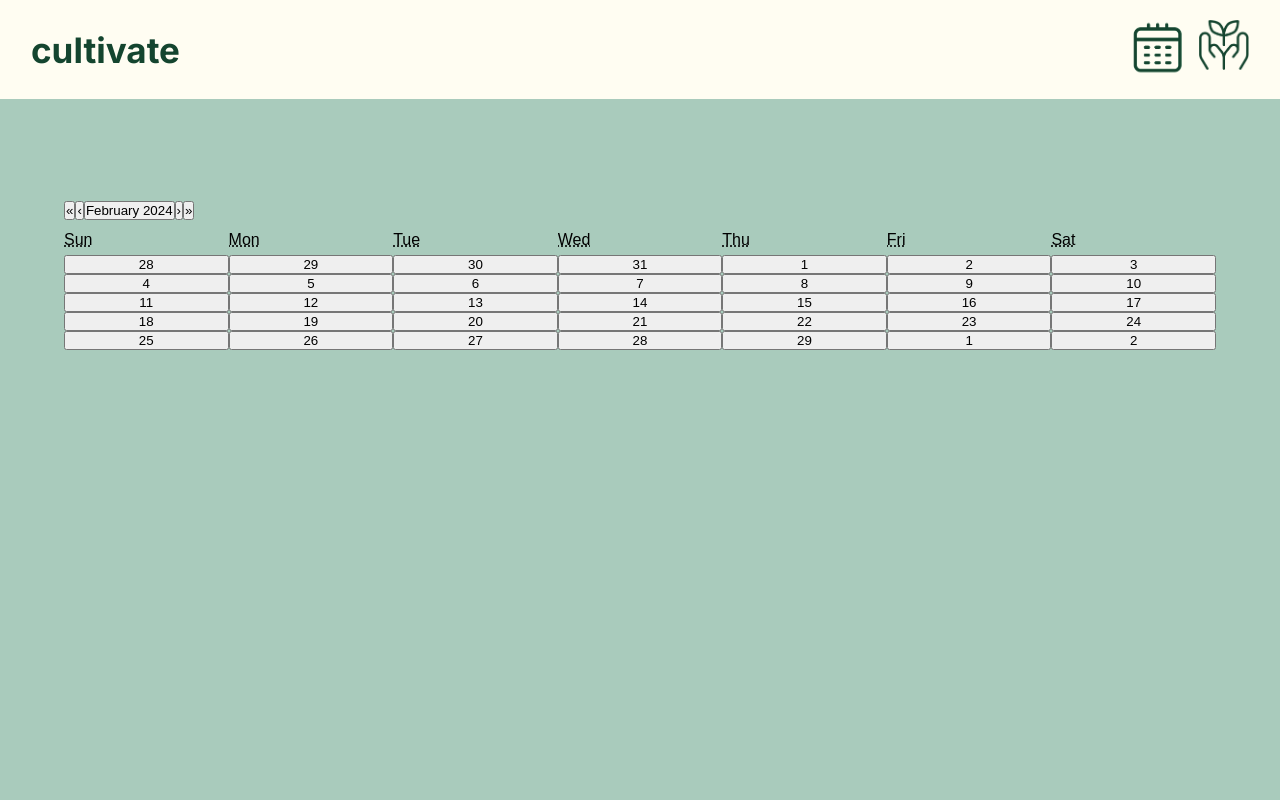
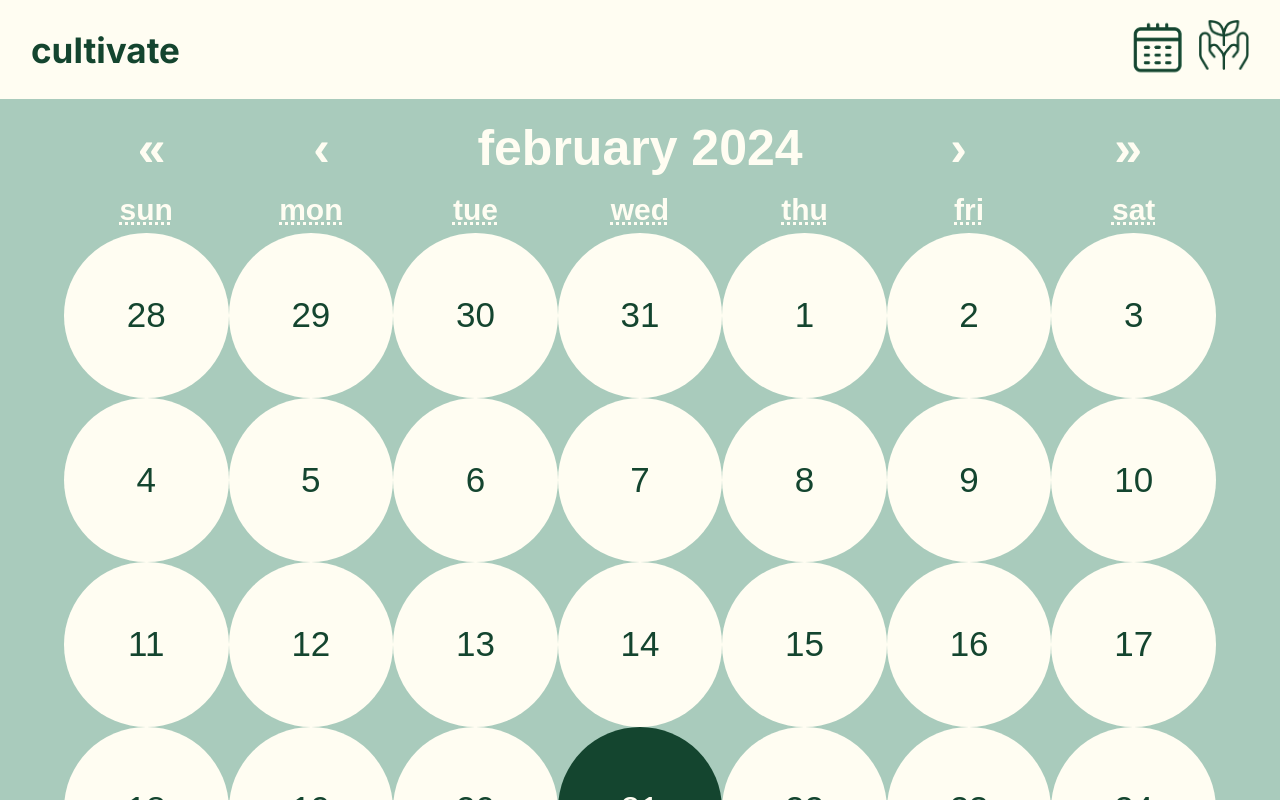
Before and after one commit to Neniflight/wi24-hack-team-3, a Next.js app in the folder client/: page /calendar in a window 1280 px wide. Shown: the top 800 px of the page. Built offline with nearby package versions, Linux system fonts and the light colour scheme.

Commit message:
Basic Styling

```diff
--- /dev/null
+++ b/client/public/index.html
@@ -0,0 +1,3 @@
+<link rel="preconnect" href="https://fonts.googleapis.com">
+<link rel="preconnect" href="https://fonts.gstatic.com" crossorigin>
+<link href="https://fonts.googleapis.com/css2?family=DM+Sans:ital,opsz,wght@0,9..40,100..1000;1,9..40,100..1000&display=swap" rel="stylesheet">
--- a/client/src/app/calendar/page.js
+++ b/client/src/app/calendar/page.js
@@ -6,19 +6,21 @@ import React, { useState } from 'react';
 import Calendar from 'react-calendar';
 import styles from './style.module.css'
 
+
 export default function Home() {
   const [value, onChange] = useState(new Date());
 
   return (
       <main className={styles.main} >
-
-      <div className={styles.customCalendar}>
+        <span className='font-link'>
+        <div className={styles.customCalendar}>
             <Calendar
                 calendarType='gregory'
                 onChange={onChange}
                 value={value}
             />
         </div>
+        </span>
     </main>
   )
 }
--- a/client/src/app/calendar/style.module.css
+++ b/client/src/app/calendar/style.module.css
@@ -3,27 +3,28 @@
     flex-direction: column;
     justify-content: space-between;
     align-items: center;
-    padding: 6rem;
     min-height: 100vh;
   }
 
-  .customCalendar :global(.react-calendar){
+  .customCalendar :global(.react-calendar) {
     width: 90vw;
-    max-width: 100%;
+    height:90vh;
+    background: none;
+    border: 0;
     font-family: Arial, Helvetica, sans-serif;
-    line-height: 30px;
+    line-height: 1em;
   }
 
-  .customCalendar--doubleView :global(.react-calendar--doubleView) {
+  .customCalendar :global(.react-calendar--doubleView) {
     width: 700px;
   }
 
-  .react-calendar--doubleView .react-calendar__viewContainer {
+  .customCalendar :global(.react-calendar--doubleView .react-calendar__viewContainer) {
     display: flex;
     margin: -0.5em;
   }
 
-  .react-calendar--doubleView .react-calendar__viewContainer > * {
+  .customCalendar :global(.react-calendar--doubleView .react-calendar__viewContainer > *) {
     width: 50%;
     margin: 0.5em;
   }
@@ -37,127 +38,73 @@
     box-sizing: border-box;
   }
 
-  .react-calendar button {
-    margin: 0;
+  .customCalendar button {
     border: 0;
     outline: none;
+    background-color: #FFFDF2;
+    color: #14452F;
+    text-transform: lowercase;
   }
 
-  .react-calendar button:enabled:hover {
+  .customCalendar button:enabled:hover {
     cursor: pointer;
+    background-color: #14452F;
+    color: #FFFDF2;
   }
 
-  .react-calendar__navigation {
+  .customCalendar :global(.react-calendar__navigation) {
     display: flex;
-    height: 44px;
-    margin-bottom: 1em;
+    align-items: center;
+    margin-top:10px;
+    width:100%;
   }
 
-  .react-calendar__navigation button {
-    min-width: 44px;
+  .customCalendar > div > div:first-child button {
+    text-align:center;
+    border-radius: 10px;
+    max-width: fit-content;
+    max-height:fit-content;
     background: none;
+    outline: none;
+    font-size: 50px;
+    padding:10px;
+    color: #FFFDF2;
+    font-weight: bold;
+    margin:auto;
   }
 
-  .react-calendar__navigation button:disabled {
-    background-color: #f0f0f0;
+  .customCalendar :global(.react-calendar__month-view__weekdays) {
+    text-align: center;
+    text-transform: lowercase;
+    font: inherit;
+    font-size: 30px;
+    font-weight: bold;
+    color: #FFFDF2;
   }
 
-  .react-calendar__navigation button:enabled:hover,
-  .react-calendar__navigation button:enabled:focus {
-    background-color: #e6e6e6;
-  }
-
-  .react-calendar__month-view__weekdays {
-    text-align: center;
-    text-transform: uppercase;
-    font: inherit;
-    font-size: 0.75em;
-    font-weight: bold;
-  }
-
-  .react-calendar__month-view__weekdays__weekday {
+  .customCalendar :global(.react-calendar__month-view__weekdays__weekday) {
     padding: 0.5em;
   }
 
-  .react-calendar__month-view__weekNumbers .react-calendar__tile {
-    display: flex;
-    align-items: center;
-    justify-content: center;
-    font: inherit;
-    font-size: 0.75em;
-    font-weight: bold;
+  .customCalendar :global(.react-calendar__month-view__days__day--weekend) {
+    color: #678F7E;
   }
 
-  .react-calendar__month-view__days__day--weekend {
-    color: #d10000;
+  .customCalendar :global(.react-calendar__month-view__days) {
+    display: flex;
+    flex-wrap: wrap;
+    flex-basis: auto;
   }
 
-  .react-calendar__month-view__days__day--neighboringMonth,
-  .react-calendar__decade-view__years__year--neighboringDecade,
-  .react-calendar__century-view__decades__decade--neighboringCentury {
-    color: #757575;
+  .customCalendar :global(.react-calendar__tile) {
+    aspect-ratio: 1/1;
+    font: inherit;
+    font-size: 35px;
+    color:#14452F;
+    border-radius: 50%;
   }
 
-  .react-calendar__year-view .react-calendar__tile,
-  .react-calendar__decade-view .react-calendar__tile,
-  .react-calendar__century-view .react-calendar__tile {
-    padding: 2em 0.5em;
+  .customCalendar :global(.react-calendar__tile--now) {
+    background: #14452F;
+    color: #FFFDF2;
   }
-
-  .react-calendar__tile {
-    max-width: 100%;
-    padding: 10px 6.6667px;
-    background: none;
-    text-align: center;
-    line-height: 16px;
-    font: inherit;
-    font-size: 0.833em;
-  }
-
-  .react-calendar__tile:disabled {
-    background-color: #f0f0f0;
-    color: #ababab;
-  }
-
-  .react-calendar__month-view__days__day--neighboringMonth:disabled,
-  .react-calendar__decade-view__years__year--neighboringDecade:disabled,
-  .react-calendar__century-view__decades__decade--neighboringCentury:disabled {
-    color: #cdcdcd;
-  }
-
-  .react-calendar__tile:enabled:hover,
-  .react-calendar__tile:enabled:focus {
-    background-color: #e6e6e6;
-  }
-
-  .react-calendar__tile--now {
-    background: #ffff76;
-  }
-
-  .react-calendar__tile--now:enabled:hover,
-  .react-calendar__tile--now:enabled:focus {
-    background: #ffffa9;
-  }
-
-  .react-calendar__tile--hasActive {
-    background: #76baff;
-  }
-
-  .react-calendar__tile--hasActive:enabled:hover,
-  .react-calendar__tile--hasActive:enabled:focus {
-    background: #a9d4ff;
-  }
-
-  .react-calendar__tile--active {
-    background: #006edc;
-    color: white;
-  }
-
-  .react-calendar__tile--active:enabled:hover,
-  .react-calendar__tile--active:enabled:focus {
-    background: #1087ff;
-  }
-
-  .react-calendar--selectRange .react-calendar__tile--hover {
-    background-color: #e6e6e6;
-  }
```
